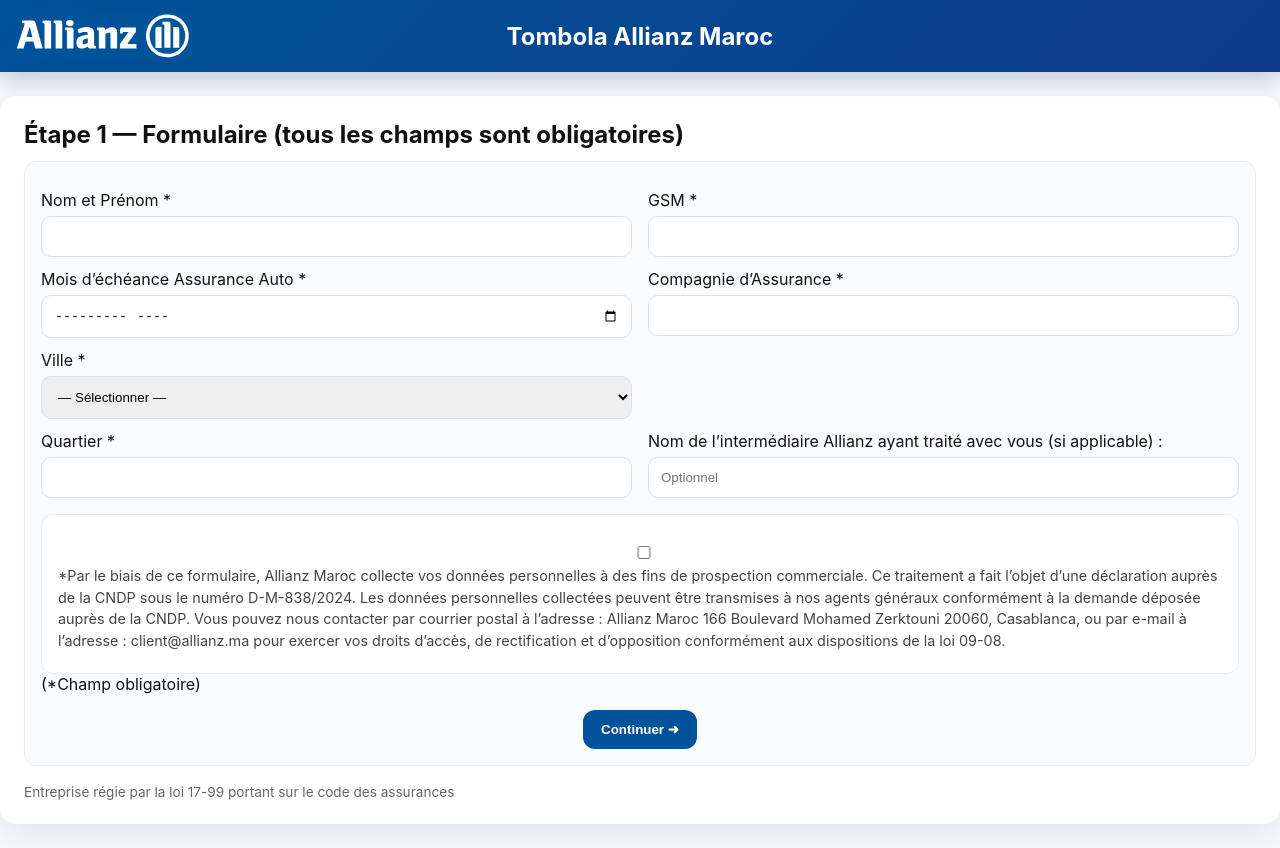
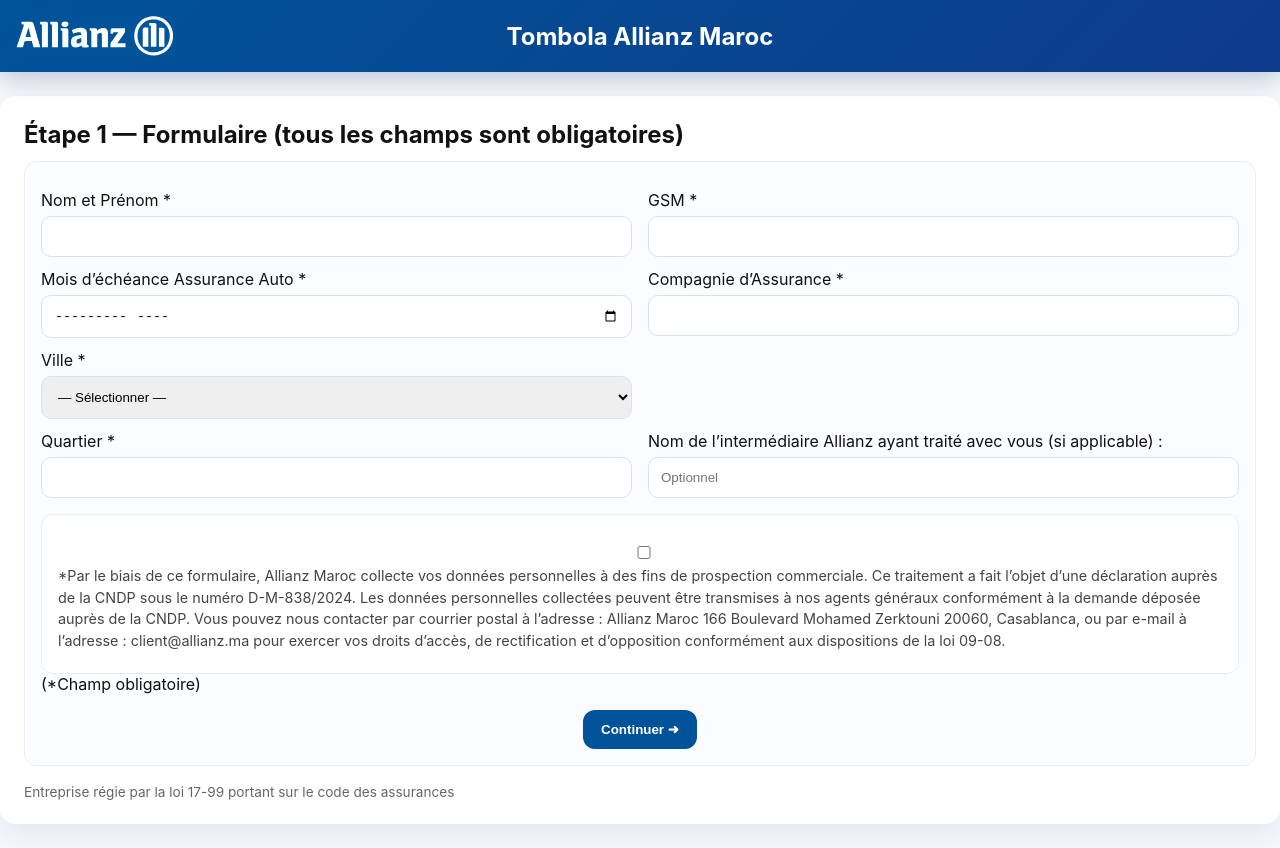
Before and after one commit to radouahmed/tambola-Allianz, a website: page public/index.html in a window 1280 px wide. Drawn offline with Linux system fonts and the light colour scheme.

Commit message:
Update style.css

```diff
--- a/public/style.css
+++ b/public/style.css
@@ -2,7 +2,7 @@
 *{box-sizing:border-box}
 body{margin:0;font-family:Inter,system-ui,-apple-system,Segoe UI,Roboto,Arial,sans-serif;background:#f6f8fb;color:#111;}
 .header{background:linear-gradient(135deg,var(--brand),var(--brand2));color:#fff;padding:16px 20px;position:relative;min-height:72px;box-shadow:0 6px 22px rgba(10,42,102,.25);}
-.header img.logo-img{position:absolute;left:16px;top:50%;transform:translateY(-50%);height:46px;max-width:240px;object-fit:contain;display:block}
+.header img.logo-img{position:absolute;left:16px;top:50%;transform:translateY(-50%);height:46px;max-width:160px;object-fit:contain;display:block}
 .header h1{position:absolute;left:50%;top:50%;transform:translate(-50%,-50%);margin:0;font-size:24px}
 .container{max-width:1480px;margin:24px auto;background:#fff;padding:24px;border-radius:16px;box-shadow:0 10px 30px rgba(10,42,102,.08)}
 h1,h2{margin:0 0 12px 0}
```
